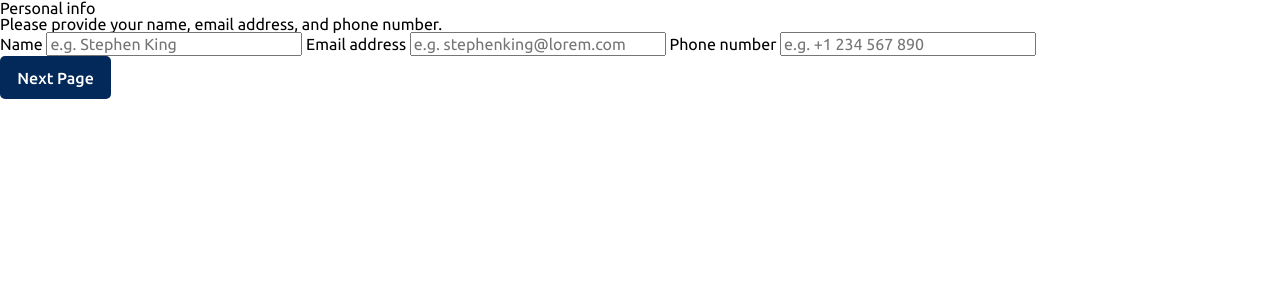
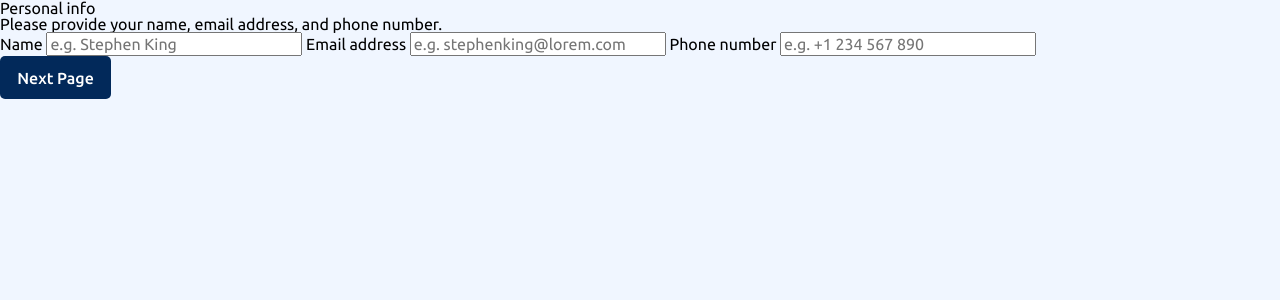
Before and after one commit to wiseman88/multi-step-form, a Vue app: page / in a window 1280 px wide. Shown: the top 300 px of the page. Built offline with nearby package versions, Linux system fonts and the light colour scheme.

Commit message:
style: main tag

```diff
--- a/src/App.vue
+++ b/src/App.vue
@@ -53,5 +53,8 @@ const prevStep = () => {
 </template>
 
 <style scoped>
-
+main {
+  height: 100vh;
+  background-color: var(--color-bg-main);
+}
 </style>
--- a/src/assets/css/colors.css
+++ b/src/assets/css/colors.css
@@ -4,6 +4,7 @@
     --color-primary-hover: hsl(214, 72%, 32%);
     --color-secondary: hsl(243, 100%, 62%);
     --color-secondary-hover: hsl(244, 98%, 77%);
+    --color-bg-main: hsl(215, 100%, 97%);
     --color-secondary-light: hsl(228, 100%, 84%);
     --color-secondary-lighter: hsl(206, 94%, 87%);
     --color-error: hsl(354, 84%, 57%);
```
